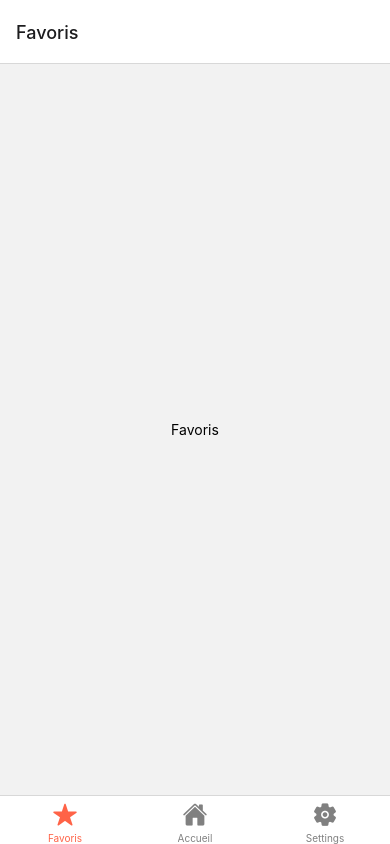
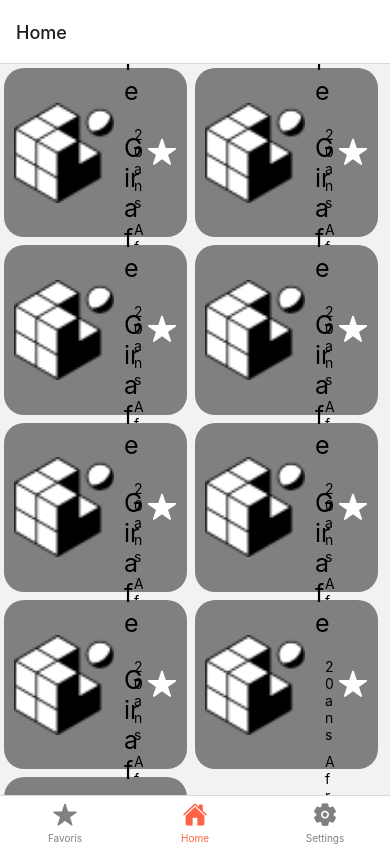
Before and after one commit to hugocffrd/Peyronon-Coiffard-Multiplateform, a React Native app: screen /Home in a window 390 px wide. Built offline with nearby package versions, Linux system fonts and the light colour scheme.

Commit message:
Home page style ok

```diff
--- /dev/null
+++ b/components/AnimalCard.tsx
@@ -0,0 +1,76 @@
+import { View, Text, Image, StyleSheet, Dimensions } from "react-native";
+import Ionicons from "react-native-vector-icons/Ionicons";
+
+const rows = 3;
+const cols = 2;
+const marginHorizontal = 4;
+const marginVertical = 4;
+const width =
+  Dimensions.get("window").width / cols - marginHorizontal * (cols + 1);
+const height =
+  Dimensions.get("window").height / rows - marginVertical * (rows + 25);
+
+const styles = StyleSheet.create({
+  boxContainer: {
+    textAlign: "center",
+    marginTop: marginVertical,
+    marginBottom: marginVertical,
+    marginLeft: marginHorizontal,
+    marginRight: marginHorizontal,
+    width: width,
+    height: height,
+    justifyContent: "center",
+    alignItems: "center",
+    borderRadius: 20,
+    backgroundColor: "grey",
+    flexDirection: "row",
+  },
+  boxContentContainerStyle: {
+    flex: 1,
+    marginLeft: 10,
+  },
+  boxIconContainerStyle: {
+    marginLeft: "auto",
+    marginRight: 10,
+  },
+  image: {
+    width: 100,
+    height: 100,
+    marginLeft: 10,
+  },
+  title: {
+    fontSize: 25,
+  },
+  description: {
+    width: "100%",
+    padding: 10,
+  },
+  underDescription: {
+    paddingTop: 10,
+  },
+});
+
+export default function AnimalCard() {
+  return (
+    <View style={styles.boxContainer}>
+      <Image source={require("../assets/favicon.png")} style={styles.image} />
+      <View style={styles.boxContentContainerStyle}>
+        <Text style={styles.title}>Girafe</Text>
+        <View style={styles.description}>
+          <View style={styles.underDescription}>
+            <Text>20 ans</Text>
+          </View>
+          <View style={styles.underDescription}>
+            <Text>Afrique</Text>
+          </View>
+        </View>
+      </View>
+      <View style={styles.boxIconContainerStyle}>
+        {/* Faire une condition sur color en fonction de si l'animal est déjà en favoris
+            color=animal.isFavoris ? yellow: white
+        */}
+        <Ionicons name={"star"} size={30} color={"white"} />
+      </View>
+    </View>
+  );
+}
--- a/components/FooterNavigation.tsx
+++ b/components/FooterNavigation.tsx
@@ -8,28 +8,16 @@ import { StyleSheet, Text, TouchableOpacity } from "react-native";
 import { NavigationContainer } from "@react-navigation/native";
 import { createBottomTabNavigator } from "@react-navigation/bottom-tabs";
 
-const styles = StyleSheet.create({
-  boutton: {
-    alignItems: "center",
-    justifyContent: "center",
-    width: "150px",
-    height: "50px",
-    alignContent: "center",
-    position: "absolute",
-    right: "0px",
-    bottom: "0px",
-  },
-});
-
 export default function FooterNavigationNavigation() {
   const Tab = createBottomTabNavigator();
 
   return (
-    <NavigationContainer>
+    <NavigationContainer style={{ height: "100%" }}>
       <Tab.Navigator
+        initialRouteName="Home"
         screenOptions={({ route }) => ({
           tabBarIcon: ({ color, size }) => {
-            if (route.name === "Accueil") {
+            if (route.name === "Home") {
               return <Ionicons name={"home"} size={size} color={color} />;
             } else if (route.name === "Favoris") {
               return <Ionicons name={"star"} size={size} color={color} />;
@@ -44,7 +32,7 @@ export default function FooterNavigationNavigation() {
         }}
       >
         <Tab.Screen name="Favoris" component={Favorite} />
-        <Tab.Screen name="Accueil" component={Home} />
+        <Tab.Screen name="Home" component={Home} />
         <Tab.Screen name="Settings" component={Settings} />
       </Tab.Navigator>
       {/* <TouchableOpacity
--- a/components/Home.tsx
+++ b/components/Home.tsx
@@ -1,9 +1,38 @@
-import { Button, View, Text } from "react-native";
+import { View, StyleSheet } from "react-native";
 
+import { ScrollView } from "react-native";
+import AnimalCard from "./AnimalCard";
+
+const styles = StyleSheet.create({
+  scrollContainer: {
+    flex: 1,
+  },
+  sectionContainer: {
+    flex: 1,
+    flexDirection: "row",
+    flexWrap: "wrap",
+    justifyContent: "flex-start",
+    borderRadius: 50,
+    alignItems: "center",
+  },
+});
 export default function Home() {
   return (
-    <View style={{ flex: 1, justifyContent: "center", alignItems: "center" }}>
-      <Text>Accueil</Text>
-    </View>
+    <ScrollView
+      style={styles.scrollContainer}
+      showsVerticalScrollIndicator={false}
+    >
+      <View style={styles.sectionContainer}>
+        <AnimalCard />
+        <AnimalCard />
+        <AnimalCard />
+        <AnimalCard />
+        <AnimalCard />
+        <AnimalCard />
+        <AnimalCard />
+        <AnimalCard />
+        <AnimalCard />
+      </View>
+    </ScrollView>
   );
 }
--- a/package.json
+++ b/package.json
@@ -14,6 +14,7 @@
     "@react-navigation/stack": "^6.3.16",
     "expo": "~48.0.15",
     "expo-status-bar": "~1.4.4",
+    "native-base": "^3.4.28",
     "react": "18.2.0",
     "react-dom": "^18.2.0",
     "react-native": "0.71.7",
```
Also changed, not shown: 2 other files (tests, documents, lock files or other folders).
